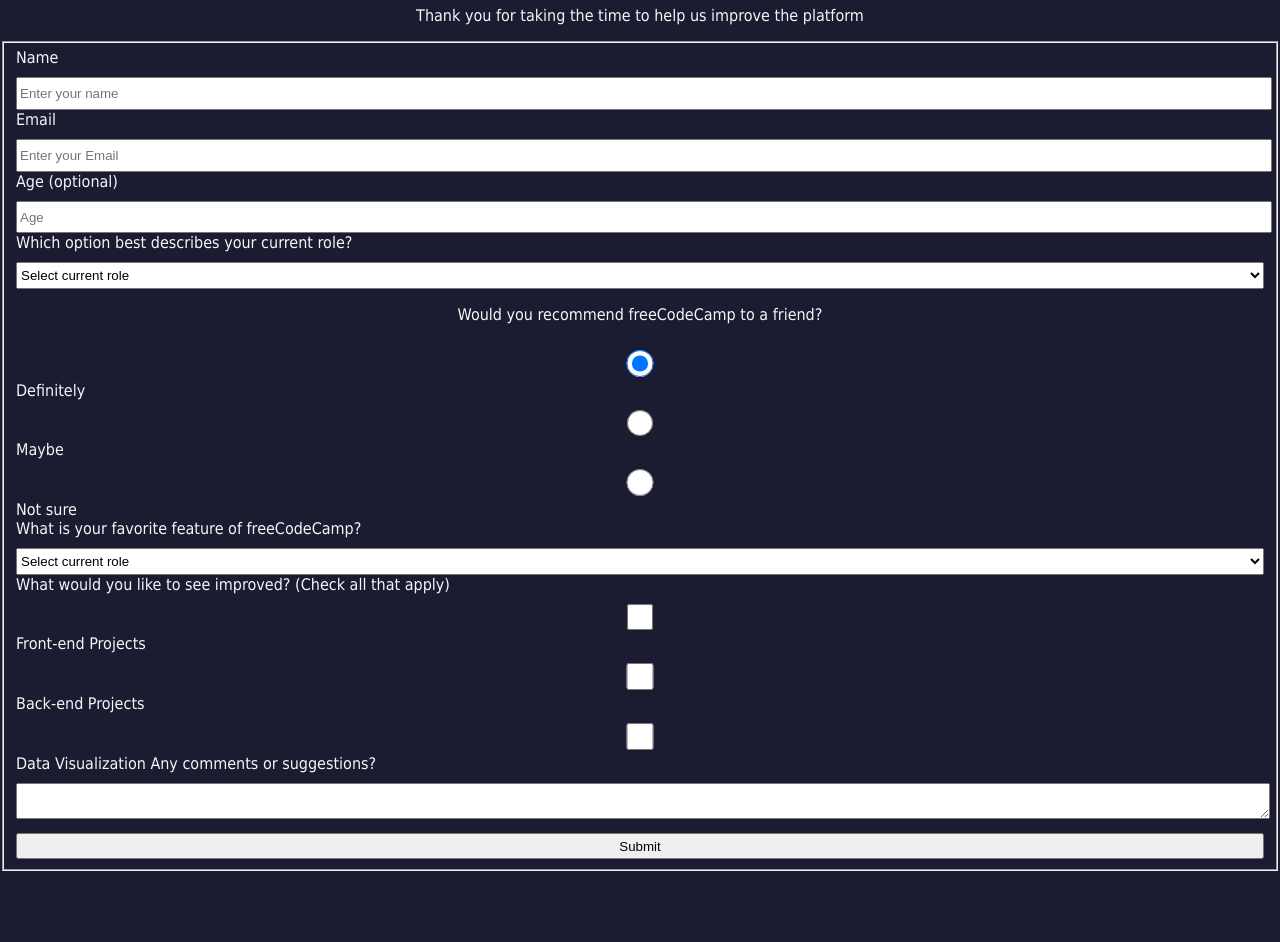
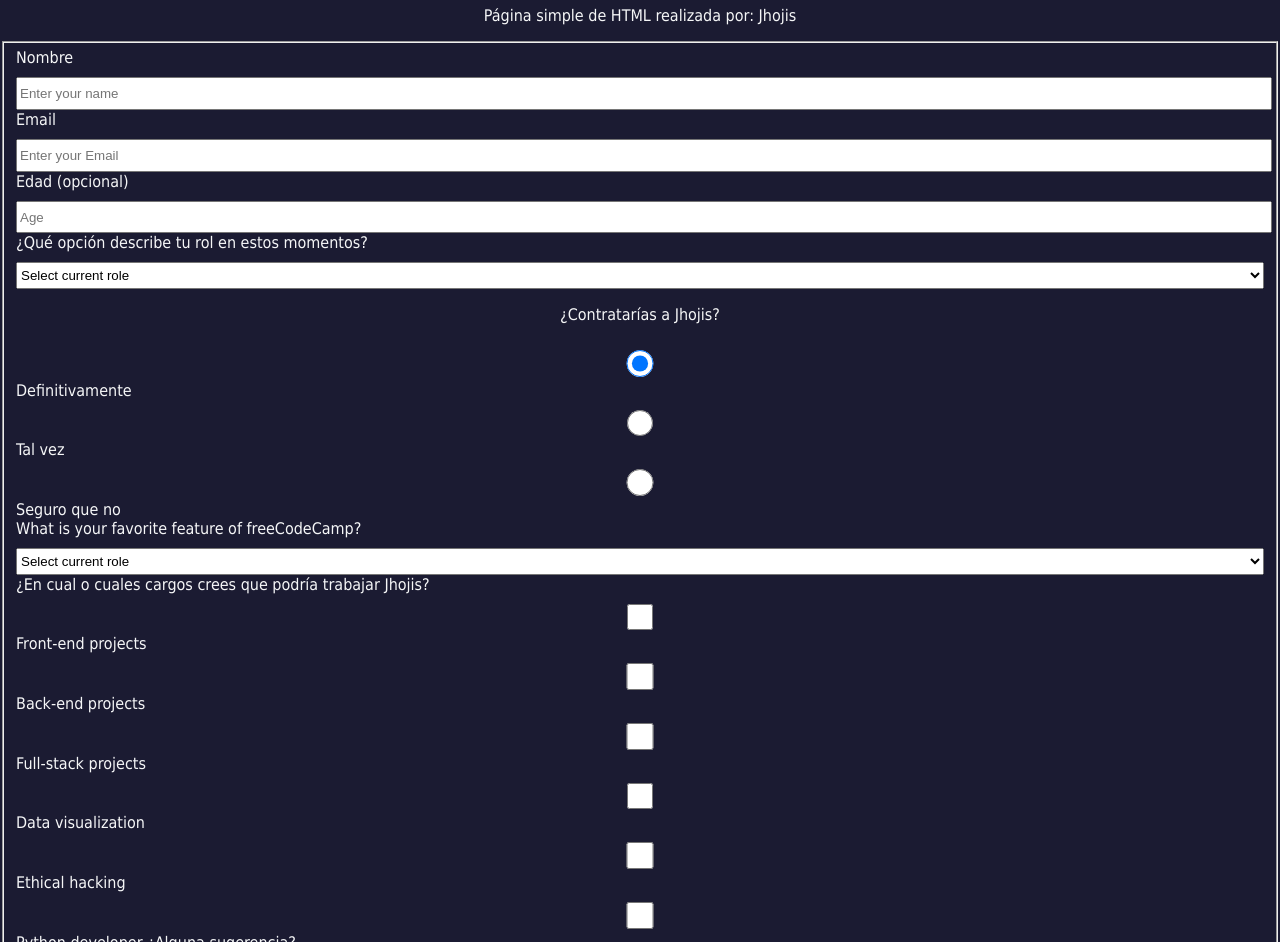
Before and after one commit to Jhojis/Survey-form, a plain HTML site: page index.html in a window 1280 px wide. Shown: the part 75-1017 px from the top of the page. Before the commit the page ends 946 px from the top, so only its background shows below. Drawn offline with Linux system fonts and the light colour scheme.

Commit message:
Update index.html

```diff
--- a/index.html
+++ b/index.html
@@ -8,14 +8,14 @@
     <link rel="stylesheet" href="styles.css" />
   </head>
   <body>
-    <h1 id="title">freeCodeCamp Survey Form</h1>
+    <h1 id="title">Formulario de registro</h1>
     <p id="description">
-      Thank you for taking the time to help us improve the platform
+      Página simple de HTML realizada por: Jhojis
     </p>
     <form id="survey-form">
       <fieldset>
         <label for="name" id="name-label"
-          >Name
+          >Nombre
           <input id="name" type="text" required placeholder="Enter your name" />
         </label>
         <label for="email" id="email-label"
@@ -28,7 +28,7 @@
           />
         </label>
         <label for="age" id="number-label"
-          >Age (optional)
+          >Edad (opcional)
           <input
             id="number"
             type="number"
@@ -38,18 +38,17 @@
           />
         </label>
         <label for="role"
-          >Which option best describes your current role?
+          >¿Qué opción describe tu rol en estos momentos?
           <select id="dropdown">
             <option value="">Select current role</option>
-            <option value="Student">Student</option>
-            <option value="full-time-jop">Full Time Job</option>
-            <option value="full-time-learner">Full Time Learner</option>
-            <option value="not-say">Prefer not to say</option>
-            <option value="other">Other</option>
+            <option value="Student">Estudiante</option>
+            <option value="full-time-jop">Trabajo</option>
+            <option value="not-say">Prefiero no decirlo</option>
+            <option value="other">Otro</option>
           </select>
         </label>
         <div class="form-group">
-          <p>Would you recommend freeCodeCamp to a friend?</p>
+          <p>¿Contratarías a Jhojis?</p>
           <label>
             <input
               name="user-recommend"
@@ -57,7 +56,7 @@
               type="radio"
               class="input-radio"
               checked
-            />Definitely</label
+            />  Definitivamente</label
           >
           <label>
             <input
@@ -65,7 +64,7 @@
               value="maybe"
               type="radio"
               class="input-radio"
-            />Maybe</label
+            /> Tal vez  </label
           >
 
           <label
@@ -74,7 +73,7 @@
               value="not-sure"
               type="radio"
               class="input-radio"
-            />Not sure</label
+            /> Seguro que no</label
           >
         </div>
         <label for="role"
@@ -88,20 +87,28 @@
           </select>
         </label>
         <label for="improved"
-          >What would you like to see improved? (Check all that apply)
+          >¿En cual o cuales cargos crees que podría trabajar Jhojis?
         </label>
         <label>
-          <input type="checkbox" value="1" />
-          Front-end Projects
+          <input type="checkbox" value="1" class="input-radio" />
+          Front-end projects
         </label>
         <label>
-          <input type="checkbox" value="2" />
-          Back-end Projects
+          <input type="checkbox" value="2" class="input-radio" />
+          Back-end projects
         </label>
-        <label> <input type="checkbox" value="3" />Data Visualization </label>
+        <input type="checkbox" value="2" class="input-radio" />
+          Full-stack projects
+        </label>
+        <label> <input type="checkbox" value="3" class="input-radio" />
+          Data visualization </label>
+          <label> <input type="checkbox" value="3" class="input-radio" />
+            Ethical hacking </label>
+            <label> <input type="checkbox" value="3" class="input-radio" />
+              Python developer </label>
         <label for="suggestions"
-          >Any comments or suggestions?
-          <textarea placeholder="Enter your comment here"> </textarea>
+          >¿Alguna sugerencia?
+          <textarea placeholder="Enter your comment here"></textarea>
         </label>
         <label>
           <input id="submit" type="submit" />
```
